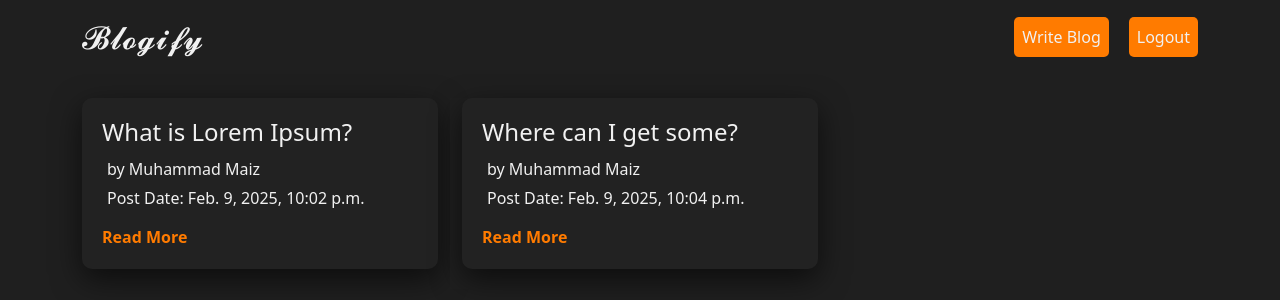
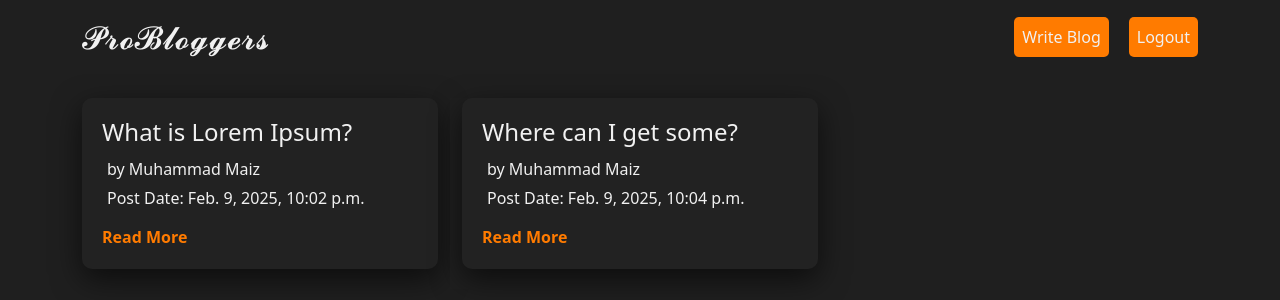
Before and after one commit to Muhammad-Maaiz/Django-Blogs, a Django app: page /home/ in a window 1280 px wide. Shown: the top 300 px of the page. Run offline with Django 5.2, Linux system fonts and the light colour scheme; a user stored in the database is signed in; data comes from the database, SQL or seed files in the repository.

Commit message:
change website name

```diff
--- a/myblogs/templates/home.html
+++ b/myblogs/templates/home.html
@@ -15,7 +15,7 @@
     <!-- Header/Navbar -->
     <nav class="navbar navbar-expand-lg">
         <div class="container">
-            <a class="navbar-brand" href="#">𝓑𝓵𝓸𝓰𝓲𝓯𝔂</a>
+            <a class="navbar-brand" href="#">𝓟𝓻𝓸𝓑𝓵𝓸𝓰𝓰𝓮𝓻𝓼</a>
             <button class="navbar-toggler" type="button" data-bs-toggle="collapse" data-bs-target="#navbarNav">
                 <span class="navbar-toggler-icon">&#9776;</span>
             </button>
```
